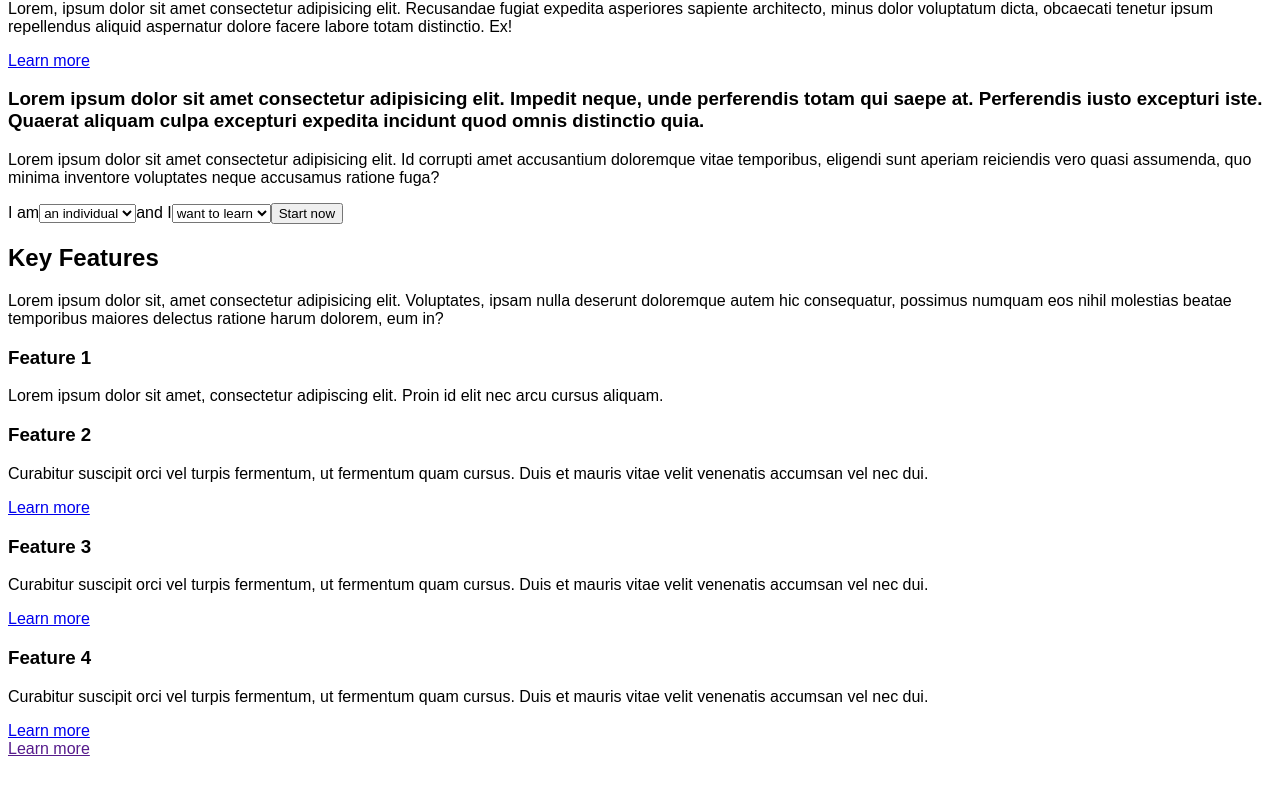
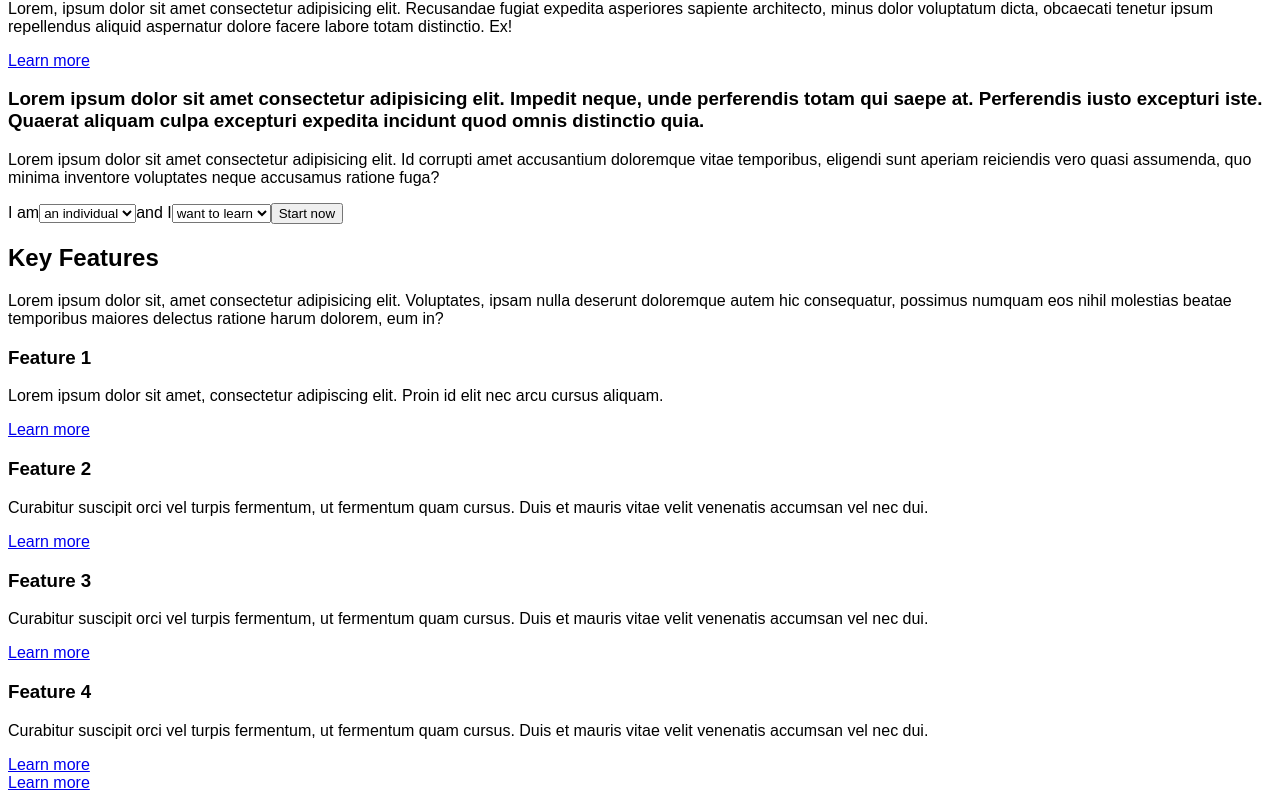
Before and after one commit to khorramk/vue-test-task-1, a Nuxt app: page / in a window 1280 px wide. Shown: the part 1322-2122 px from the top of the page. Before the commit the page ends 2088 px from the top, so only its background shows below. Built offline with nearby package versions, Linux system fonts and the light colour scheme.

Commit message:
Link to pages: Added

```diff
--- a/components/AppCta.vue
+++ b/components/AppCta.vue
@@ -4,7 +4,7 @@
         <div class="cta-hero__content">
             <h1>Lorem ipsum dolor sit amet consectetur adipisicing elit. Perspiciatis fugiat totam mollitia nemo voluptas beatae consectetur ullam unde assumenda odit, delectus culpa dolor, exercitationem ipsa ducimus architecto temporibus dolorem itaque.</h1>
             <p>Lorem ipsum dolor sit amet consectetur, adipisicing elit. Delectus ea repudiandae soluta enim modi ratione minima illo rerum facere aliquam consequuntur, neque at qui, culpa adipisci praesentium. Nesciunt, magnam deleniti.</p>
-            <a href="#cta-section" class="cta-button" role="button" aria-label="Learn More">Learn more</a>
+            <NuxtLink to="learn-more" class="cta-button" role="button" aria-label="Learn More">Learn more</NuxtLink>
         </div>
     </header>
 </template>
--- a/components/AppFeatureSection.vue
+++ b/components/AppFeatureSection.vue
@@ -16,6 +16,7 @@
             Lorem ipsum dolor sit amet, consectetur adipiscing elit. Proin id
             elit nec arcu cursus aliquam.
           </p>
+          <NuxtLink to="/learn-more">Learn more</NuxtLink>
         </div>
 
         <div class="feature">
@@ -24,7 +25,7 @@
             Curabitur suscipit orci vel turpis fermentum, ut fermentum quam
             cursus. Duis et mauris vitae velit venenatis accumsan vel nec dui.
           </p>
-          <a href="#">Learn more</a>
+          <NuxtLink to="/learn-more">Learn more</NuxtLink>
         </div>
 
         <div class="feature">
@@ -33,20 +34,18 @@
             Curabitur suscipit orci vel turpis fermentum, ut fermentum quam
             cursus. Duis et mauris vitae velit venenatis accumsan vel nec dui.
           </p>
-          <a href="#">Learn more</a>
+          <NuxtLink to="/lean-more">Learn more</NuxtLink>
         </div>
-
         <div class="feature">
           <h3>Feature 4</h3>
           <p>
             Curabitur suscipit orci vel turpis fermentum, ut fermentum quam
             cursus. Duis et mauris vitae velit venenatis accumsan vel nec dui.
           </p>
-          <a href="#">Learn more</a>
+          <NuxtLink to="/learn-more">Learn more</NuxtLink>
         </div>
       </div>
-
-      <a href="">Learn more</a>
+      <NuxtLink to="/learn-more">Learn more</NuxtLink>
     </div>
   </section>
 </template>
--- a/components/AppHeader.vue
+++ b/components/AppHeader.vue
@@ -1,10 +1,10 @@
 <template>
   <nav class="navigation" role="navigation" aria-label="Main Navigation">
-    <a href="#" class="navigation__logo">
+    <NuxtLink to="/" class="navigation__logo">
       <client-only>
         <NuxtImg src="/img/logo.png" sizes="200px sm:400px lg:640px" />
       </client-only>
-    </a>
+    </NuxtLink>
 
     <a
       class="navigation__toggle"
--- a/components/AppLearnMoreCtaSection.vue
+++ b/components/AppLearnMoreCtaSection.vue
@@ -14,7 +14,7 @@
           dicta, obcaecati tenetur ipsum repellendus aliquid aspernatur dolore
           facere labore totam distinctio. Ex!
         </p>
-        <a href="#" class="cta-button">Learn more</a>
+        <NuxtLink to="learn-more" class="cta-button" role="button" aria-label="Learn More">Learn more</NuxtLink>
       </div>
     </div>
   </section>
```
Also changed, not shown: pages/learn-more.vue (renamed from pages/learnMore.vue).
